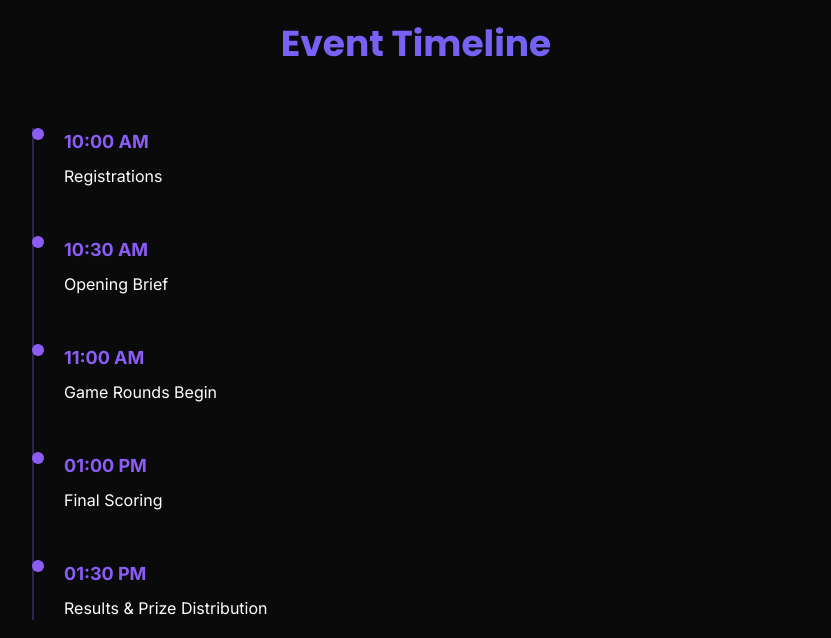
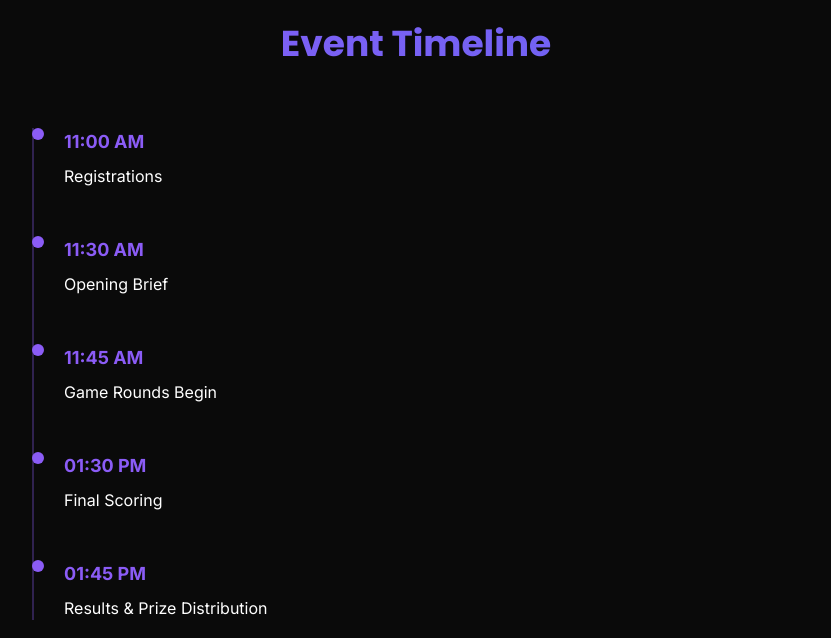
Before and after one commit to SHUBHAM4830/jnanacauvery_ascend, a React (Vite) app in the folder cauvery-ascend-scroll-main/: page /beat-the-clock in a window 1280 px wide. Shown: the part 2080-2718 px from the top of the page, without its empty margins (224-1055 px from the left). Built offline with nearby package versions, Linux system fonts and the light colour scheme.

Commit message:
Fixed Second Event

```diff
--- a/cauvery-ascend-scroll-main/src/pages/BeatTheClockEventPage.tsx
+++ b/cauvery-ascend-scroll-main/src/pages/BeatTheClockEventPage.tsx
@@ -12,11 +12,11 @@ const sections = [
 ];
 
 const timeline = [
-  { time: '10:00 AM', activity: 'Registrations' },
-  { time: '10:30 AM', activity: 'Opening Brief' },
-  { time: '11:00 AM', activity: 'Game Rounds Begin' },
-  { time: '01:00 PM', activity: 'Final Scoring' },
-  { time: '01:30 PM', activity: 'Results & Prize Distribution' },
+  { time: '11:00 AM', activity: 'Registrations' },
+  { time: '11:30 AM', activity: 'Opening Brief' },
+  { time: '11:45 AM', activity: 'Game Rounds Begin' },
+  { time: '01:30 PM', activity: 'Final Scoring' },
+  { time: '01:45 PM', activity: 'Results & Prize Distribution' },
 ];
 
 const BeatTheClockEventPage = () => {
```
